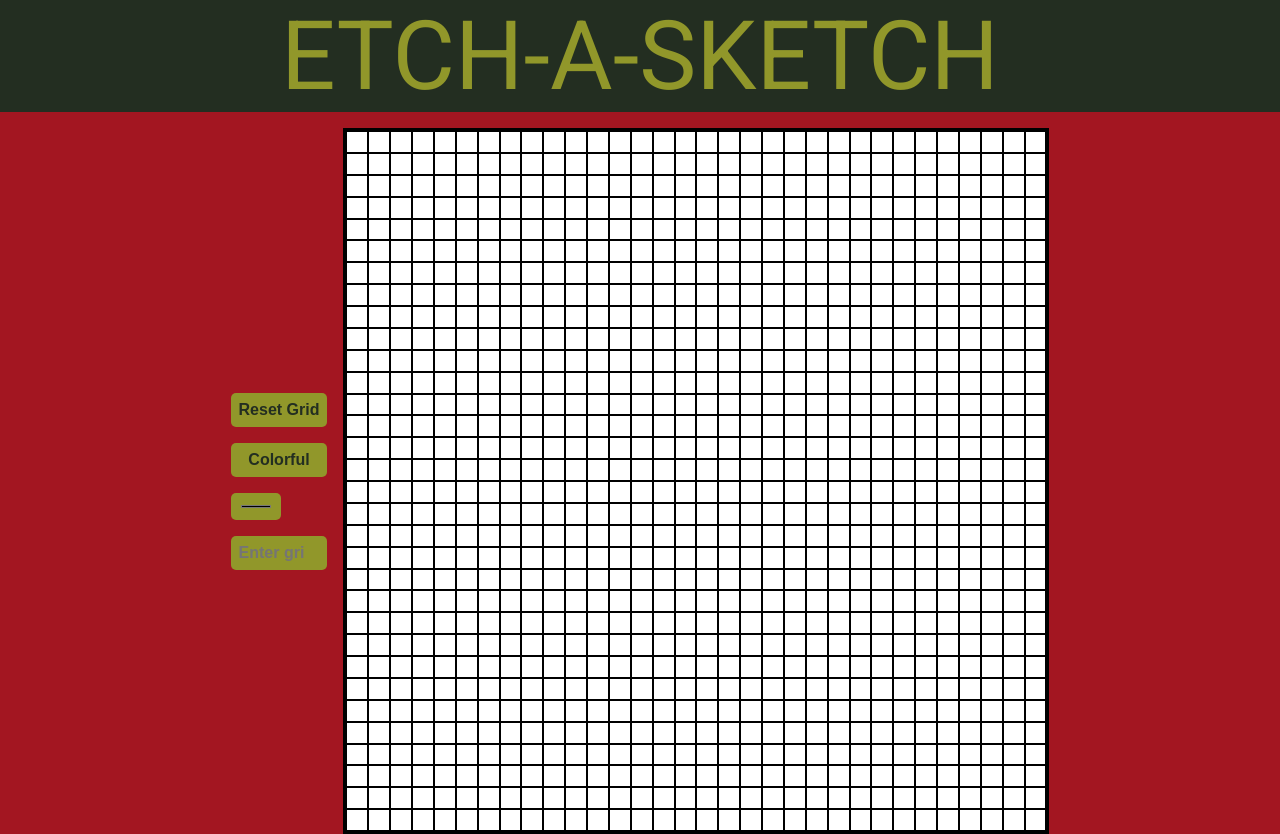
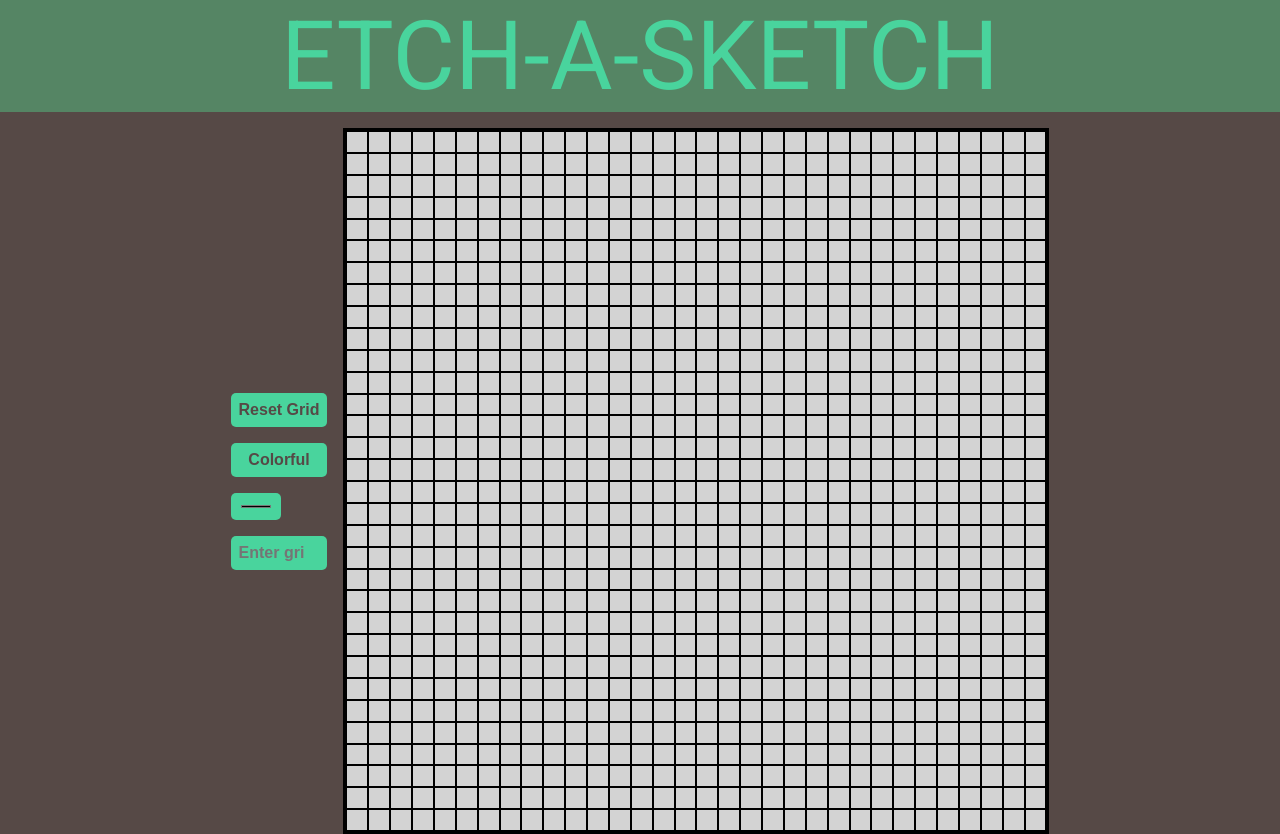
Before and after one commit to dariom25/etchASketch, a plain HTML site: page index.html in a window 1280 px wide. Drawn offline with Linux system fonts and the light colour scheme.

Commit message:
Change colors on the website

```diff
--- a/style.css
+++ b/style.css
@@ -3,7 +3,7 @@ body{
     flex-direction: column;
     justify-content: center;
     gap: 16px;
-    background-color: #A31621;
+    background-color: #564946;
     font-family: Roboto, sans-serif;
     margin: 0;
 }
@@ -12,8 +12,8 @@ body{
     display: flex;
     align-content: center;
     justify-content: center;
-    background-color: #232E21;
-    color: #91972A;
+    background-color: #558564;
+    color: #49D49D;
     font-size: 96px;
 }
 
@@ -31,11 +31,11 @@ body{
 }
 
 .button{
-    background-color: #91972A;
+    background-color: #49D49D;
     font-size: 16px;
     border: none;
     border-radius: 5px;
-    color: #232E21;
+    color: #564946;
     font-weight: bold;
     padding: 8px;
 }
@@ -57,7 +57,7 @@ body{
     height: 700px;
     display: flex;
     border-style: solid;
-    background-color: #FFFFFF;
+    background-color: lightgray;
 }
 
 .row-container{
```
